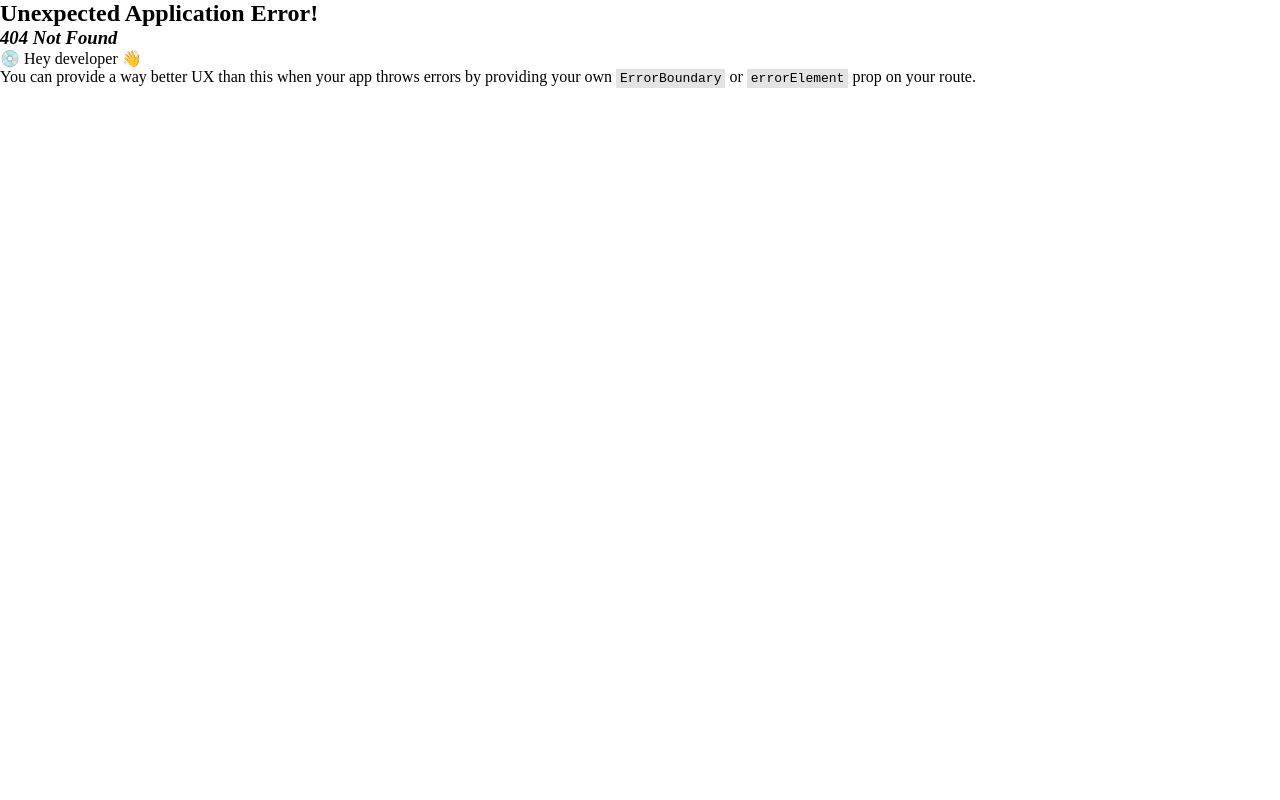
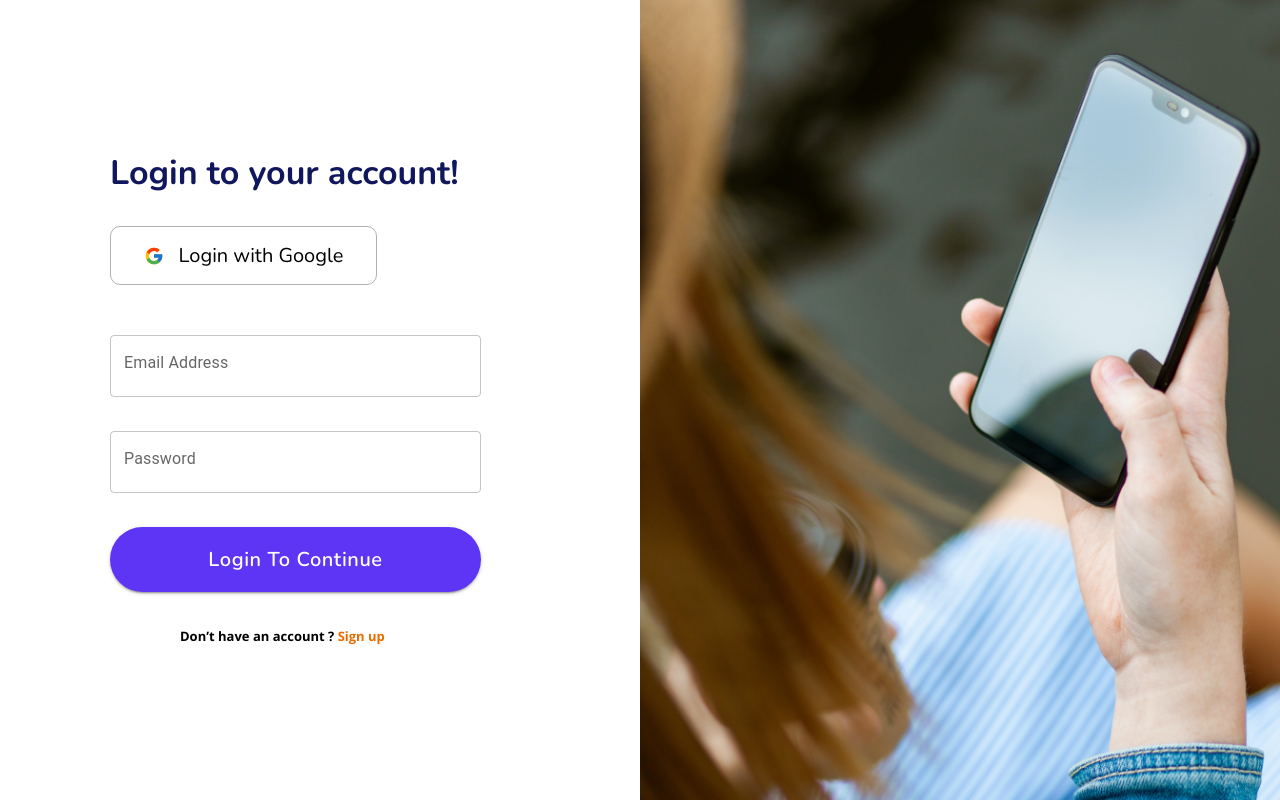
Before and after one commit to sajibkhandev/SkyNet_chattingApp, a React (Vite) app: page /login in a window 1280 px wide. Before the commit this address had no page. Built offline with nearby package versions, Linux system fonts and the light colour scheme.

Commit message:
login page done

```diff
--- a/package.json
+++ b/package.json
@@ -16,6 +16,7 @@
     "@mui/styled-engine-sc": "^6.0.0-alpha.5",
     "react": "^18.2.0",
     "react-dom": "^18.2.0",
+    "react-icons": "^4.11.0",
     "react-router-dom": "^6.18.0",
     "styled-components": "^6.1.1"
   },
--- a/src/App.jsx
+++ b/src/App.jsx
@@ -1,18 +1,27 @@
 import React from 'react'
+
+import Registration from './pages/Registration';
+import Login from './pages/Login';
+
 import {
   createRoutesFromElements,
   createBrowserRouter,
   Route,
   RouterProvider
 } from "react-router-dom";
-import Registration from './pages/Registration';
 
 const router = createBrowserRouter(
   createRoutesFromElements(
+   <>
     <Route
       path="/"
       element={<Registration />}>
     </Route>
+    <Route
+      path="/login"
+      element={<Login />}>
+    </Route>
+   </>
   )
 );
 
--- a/src/index.css
+++ b/src/index.css
@@ -2,10 +2,14 @@
     padding: 0;
     margin: 0;
 }
+
+/* ====================
+Registration Page Start
+============ =========*/
 .regImage{
     height: 100vh;
     display: block;
-    width: 100%;
+     width: 100%;
     object-fit: cover;
 }
 .regBox{
@@ -24,15 +28,8 @@
     font-size: 20px;
     font-weight: 400;
     color: #000000;
-    padding-top: 13px;
-    padding-bottom: 40px;
-}
-.MuiInputBase-input{
-    font-size: 20px !important;
-    font-weight: 600 !important;
-    font-family: 'Nunito', sans-serif !important;
-    color: #11175D !important;
-
+    margin-top: 13px;
+    margin-bottom: 40px;
 }
 .paraTwo{
     font-family: 'Open Sans', sans-serif;
@@ -50,3 +47,47 @@
     cursor: pointer;
 
 }
+.MuiInputBase-input{
+    font-size: 20px !important;
+    font-weight: 600 !important;
+    font-family: 'Nunito', sans-serif !important;
+    color: #11175D !important;
+
+}
+/* ====================
+Registration Page end
+============ =========*/
+/* ====================
+Login Page start
+============ =========*/
+
+.google{
+    display: flex;
+    justify-content: center;
+    align-items: center;
+    column-gap: 15px;
+    align-items: center;
+    border: 1px solid rgba(105, 95, 95, 0.496);
+    padding: 15px 0px;
+    width: 50%;
+    border-radius: 10px;
+    margin-bottom: 50px;
+    margin-top: 30px;
+
+}
+.paraGoogle{
+    font-family: 'Nunito', sans-serif;
+    font-size: 20px;
+    font-weight: 400;
+    color: #000000;
+
+}
+.googleIcon{
+    font-size: 20px;
+}
+.unlink{
+    text-decoration: none;
+}
+/* ====================
+Login Page end
+============ =========*/
--- /dev/null
+++ b/src/pages/Login.jsx
@@ -0,0 +1,60 @@
+import React from 'react'
+
+import loginImg from '../assets/loginImg.png'
+import {FcGoogle} from 'react-icons/fc'
+
+import Grid from '@mui/material/Grid';
+import TextField from '@mui/material/TextField';
+import { alpha, styled } from '@mui/material/styles';
+import Button from '@mui/material/Button';
+import { Link } from 'react-router-dom';
+
+const MyInput = styled(TextField) ({
+    width: '70%',
+    marginBottom:"34px"
+
+  });
+  const MyButton = styled(Button)({
+    width: '70%',
+    padding:'15px 0px',
+    borderRadius:"86px",
+    background:"#5F35F5",
+    fontSize:'20px',
+    fontFamily:"Nunito",
+    fontWeight:"600",
+    marginBottom:"35px",
+    textTransform:"capitalize"
+
+  });
+
+const Login = () => {
+  return (
+    <Grid container >
+    <Grid item xs={6}>
+    <div className='regBox'>
+            <h1 className='heading'>Login to your account!</h1>
+            <div className='google'>
+            <FcGoogle className='googleIcon'/>
+            <p className='paraGoogle'>Login with Google</p>
+            </div>
+            <div>
+            <MyInput id="outlined-basic" label="Email Address" variant="outlined" />
+            </div>
+            <div>
+            <MyInput type='password' id="outlined-basic" label="Password" variant="outlined" />
+            </div>
+            <MyButton variant="contained">Login to Continue</MyButton>
+            <p className='paraTwo'>Don’t have an account ? <Link to='/' className='unlink'><span> Sign up</span></Link></p>
+          </div>
+    </Grid>
+    <Grid item xs={6}>
+      <div>
+        <img className='regImage' src={loginImg} alt="loginImg" />
+      </div>
+    </Grid>
+
+  </Grid>
+  )
+}
+
+export default Login
--- a/src/pages/Registration.jsx
+++ b/src/pages/Registration.jsx
@@ -6,6 +6,8 @@ import Grid from '@mui/material/Grid';
 import TextField from '@mui/material/TextField';
 import { alpha, styled } from '@mui/material/styles';
 import Button from '@mui/material/Button';
+import { Link } from 'react-router-dom';
+
 
 const MyInput = styled(TextField) ({
     width: '70%',
@@ -32,7 +34,6 @@ const Registration = () => {
           <div className='regBox'>
             <h1 className='heading'>Get started with easily register</h1>
             <p className='para'>Free register and you can enjoy it</p>
-
             <div>
             <MyInput id="outlined-basic" label="Email Address" variant="outlined" />
             </div>
@@ -43,10 +44,7 @@ const Registration = () => {
             <MyInput type='password' id="outlined-basic" label="Password" variant="outlined" />
             </div>
             <MyButton variant="contained">Sign up</MyButton>
-            <p className='paraTwo'>Already  have an account ? <span>Sign In</span></p>
-
-
-
+            <p className='paraTwo'>Already  have an account ? <Link to='/login' className='unlink'><span>Sign In</span></Link></p>
           </div>
         </Grid>
         <Grid item xs={6}>
```
Also changed, not shown: src/assets/loginImg.png (added), 1 other file (tests, documents, lock files or other folders).
